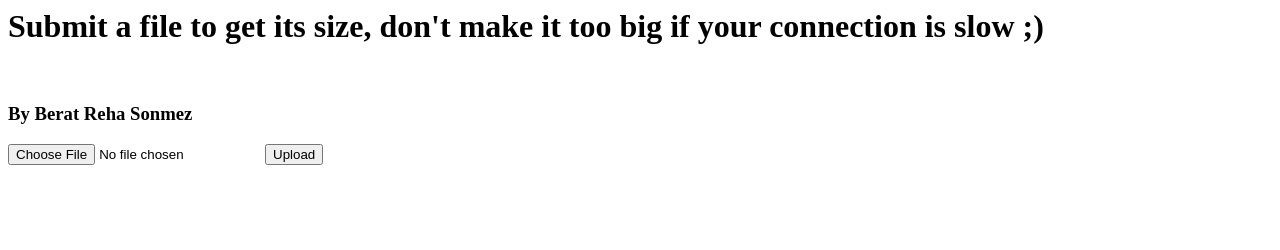
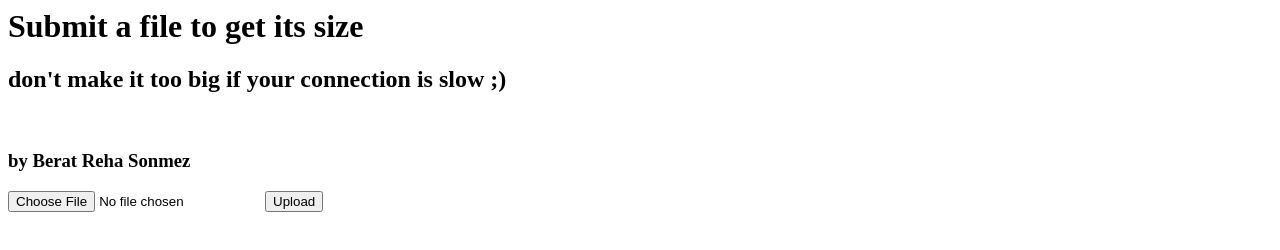
Before and after one commit to rehas/fileMetaDataMS, a website: page fileMetaDataMS/public/index.html in a window 1280 px wide. Drawn offline with nearby package versions, Linux system fonts and the light colour scheme.

Commit message:
html clearance

```diff
--- a/fileMetaDataMS/public/index.html
+++ b/fileMetaDataMS/public/index.html
@@ -22,16 +22,16 @@
 </head>
 <body ng-controller="myController">
 
-    <h1>Submit a file to get its size, don't make it too big if your connection is slow ;)</h1>
-
+    <h1>Submit a file to get its size</h1>
+    <h2> don't make it too big if your connection is slow ;)</h2>
     <br />
-    <h3>By Berat Reha Sonmez</h3>
+    <h3>by Berat Reha Sonmez</h3>
     <!--<div ng-form="myForm" >
         <input id="fileUpload" type="file" name="fileUpload" ng-Change="" ng-model="uFile" />
         <button type="submit" ng-click="uploadFile()"> Submit</button>
     </div>-->
 
-    <form enctype="multipart/form-data" action="/api/file" method="post" >
+    <form enctype="multipart/form-data" action="/api/file" method="post">
         <input id="uFile" type="file" name="uFile" />
         <input type="submit" value="Upload" />
     </form>
```
